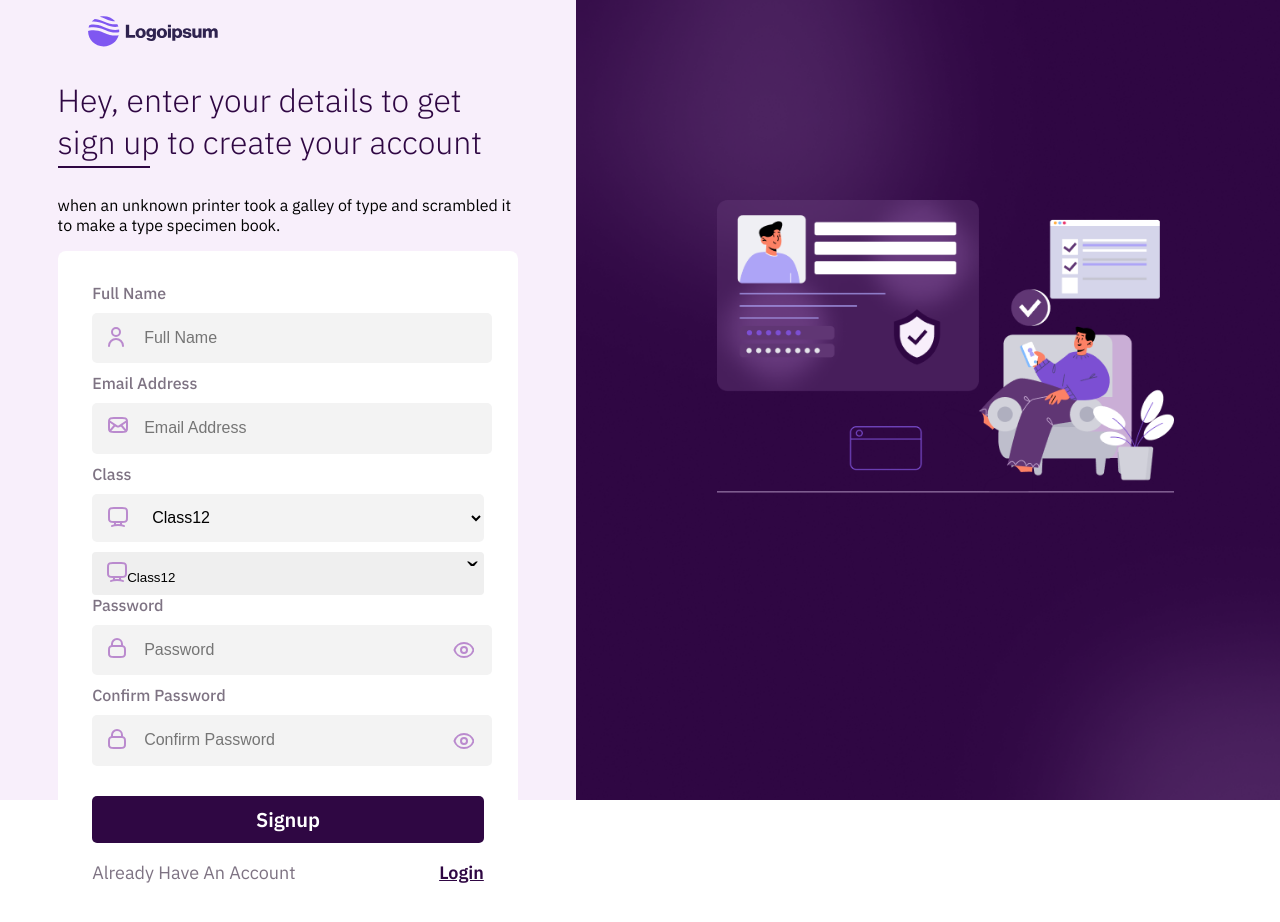
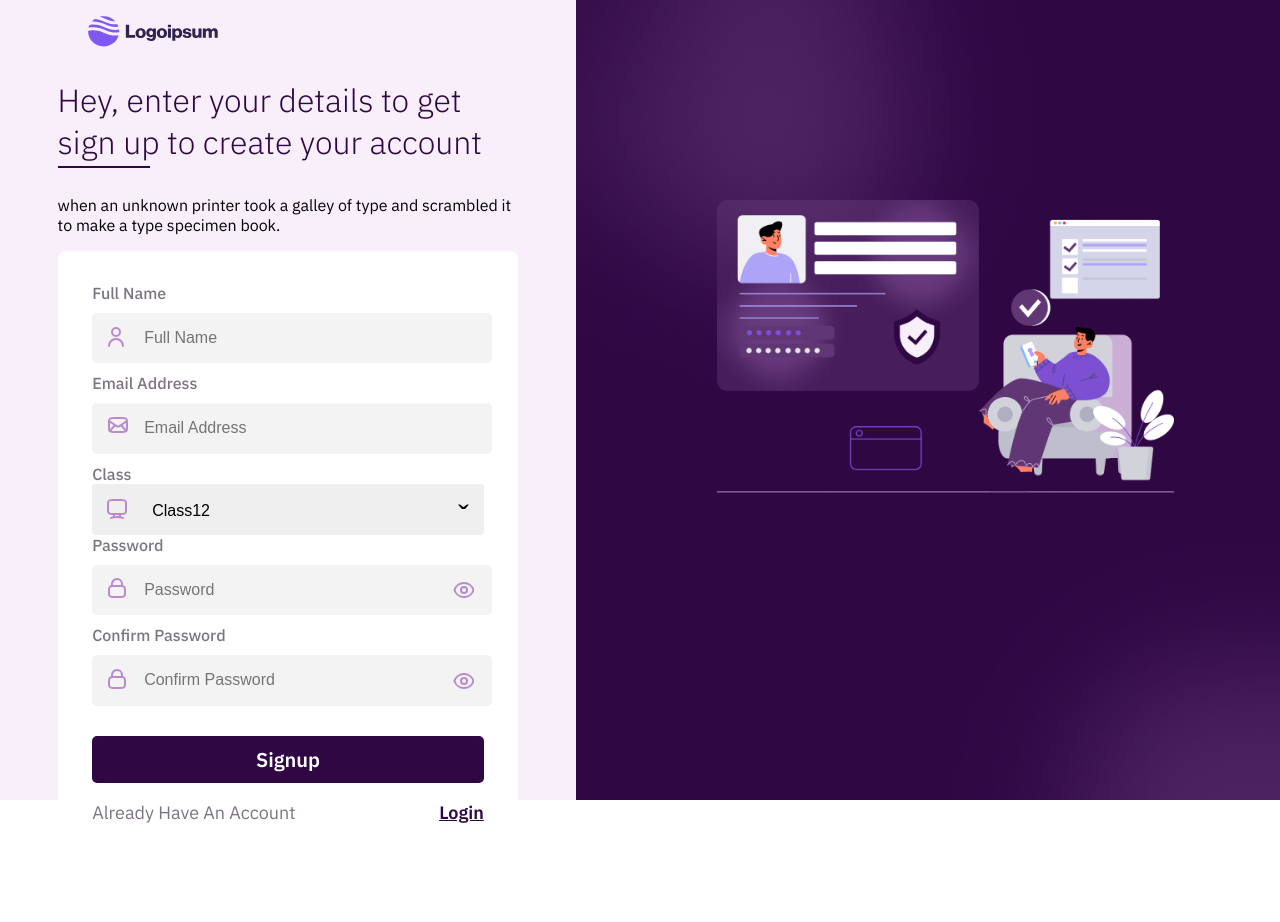
Before and after one commit to altamash2000/online_practice, a React (Create React App) app: page /auth/sign-up in a window 1280 px wide. Shown: the top 922 px of the page. After the commit the page ends 874 px from the top, so only its background shows below. Built offline with nearby package versions, Linux system fonts and the light colour scheme.

Commit message:
dropdown fix

```diff
--- a/src/App.css
+++ b/src/App.css
@@ -131,19 +131,24 @@ header {
     border: 0;
     border-radius: 4px;
     width: 100%;
-    padding: 10px 0 10px 15px;
+    padding: 15px 0 15px 15px;
     position: relative;
     text-align: left;
+    display: flex;
 }
-
+.selectButton p {
+    margin: 0;
+    padding: 3px 0 0 25px;
+    font-size: larger;
+}
 .selectButton:hover {
     cursor: pointer;
 }
 
 .selectButton::after {
     position: absolute;
-    right: 6px;
-    top: 4px;
+    right: 15px;
+    top: 15px;
     content: " \02C7";
     font-size: xx-large;
 }
--- a/src/auth/signup/index.js
+++ b/src/auth/signup/index.js
@@ -61,9 +61,9 @@ export default function Signup() {
                     <CustomInput name="fullname" placeholder="Full Name" type="text" label="Full Name" lefticon={<UserIcon />} righticon={""} />
                     <CustomInput name="email" id="email" onChange={handleChange} placeholder="Email Address" type="text" label="Email Address" lefticon={<MailIcon />} righticon={""} values={values} />
                     {errors.email && touched.email && (<div className="input-feedback">{errors.email}</div>)}
-                    <Dropdown name="class" placeholder="Class" label="Class" option={options} lefticon={<ClassIcon />} righticon={""} />
+                    {/* <Dropdown name="class" placeholder="Class" label="Class" option={options} lefticon={<ClassIcon />} righticon={""} /> */}
 
-                    <CustomSelect options={options} leftIcon={<ClassIcon />} />
+                    <CustomSelect label="Class" options={options} leftIcon={<ClassIcon />} />
                     <CustomInput name="password" id="password" onChange={handleChange} placeholder="Password" type="password" label="Password" lefticon={<PasswordIcon />} righticon={<EyeIcon />} />
                     {errors.password && touched.password && (<div className="input-feedback">{errors.password}</div>)}
                     <CustomInput name="confirmPassword" id="confirmPassword" onChange={handleChange} placeholder="Confirm Password" type="password" label="Confirm Password" lefticon={<PasswordIcon />} righticon={<EyeIcon />} />
--- a/src/customComponents/select/customeSelect.js
+++ b/src/customComponents/select/customeSelect.js
@@ -1,9 +1,10 @@
 import React, { useState } from "react";
 import styled from "styled-components";
 import { ThemeColors } from "../../theme/theme";
+import { InputLabel } from "../customTextInput/indexCss";
 
 
-export default function CustomSelect({ options, leftIcon }) {
+export default function CustomSelect({ label, options, leftIcon }) {
     const [isOptionsOpen, setIsOptionsOpen] = useState(false);
     const [selectedOption, setSelectedOption] = useState(0);
 
@@ -55,6 +56,7 @@ export default function CustomSelect({ options, leftIcon }) {
     return (
 
         <div className="">
+            <InputLabel>{label}</InputLabel>
             <button
                 type="button"
                 aria-haspopup="listbox"
@@ -64,7 +66,7 @@ export default function CustomSelect({ options, leftIcon }) {
                 onKeyDown={handleListKeyDown}
             >
                 {leftIcon}
-                {options[selectedOption]}
+                <p>{options[selectedOption]}</p>
             </button>
             <ul
                 className={`options ${isOptionsOpen ? "show" : ""}`}
```
